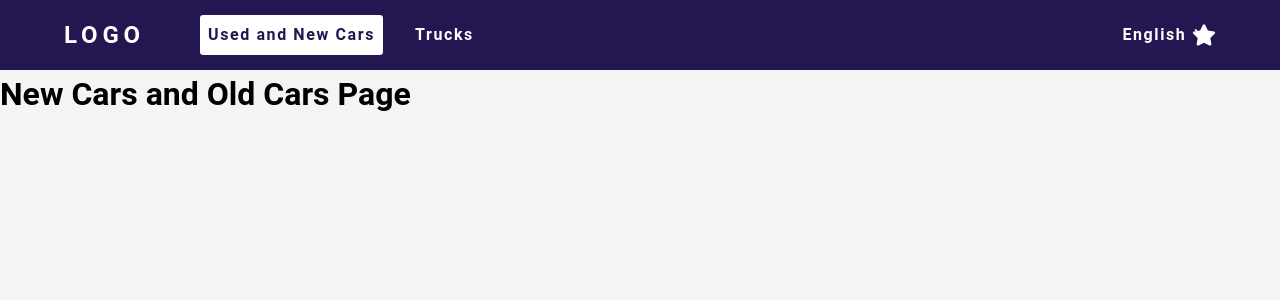
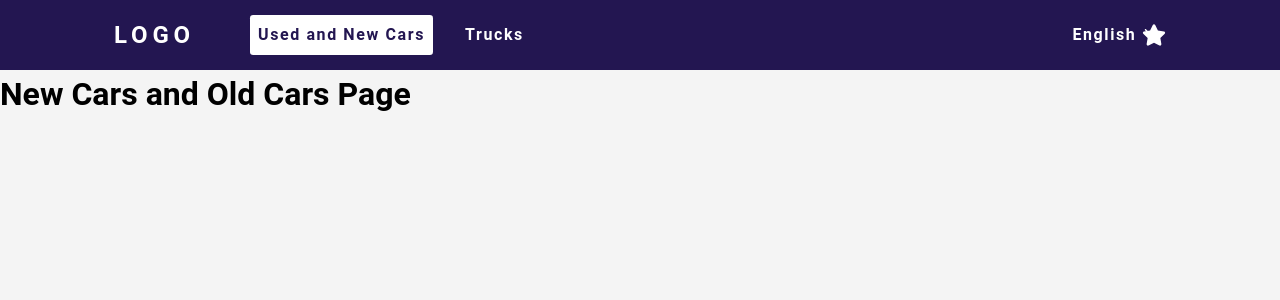
Before and after one commit to muhammedb8826/ecommerce, a React (Vite) app: page /cars in a window 1280 px wide. Shown: the top 300 px of the page. Built offline with nearby package versions, Linux system fonts and the light colour scheme.

Commit message:
change the sceen width

```diff
--- a/src/App.tsx
+++ b/src/App.tsx
@@ -8,9 +8,9 @@ import Favorites from './pages/Favorites';
 const App = () => {
   return (
     <div className="app">
-      <div className="nav-container">
+      <header className="nav-container">
         <Navbar />
-      </div>
+      </header>
       <Routes>
         <Route path="/" element={<Home />} />
         <Route path="/cars" element={<Cars />} />
--- a/src/index.css
+++ b/src/index.css
@@ -4,7 +4,7 @@
   --third-color: #2374ab;
   --fourth-color: #ff8484;
   --fifth-color: #dcdcdc;
-  --container-width: 1200px;
+  --container-width: 1100px;
 }
 
 *,
@@ -176,7 +176,6 @@ nav {
   }
 
   .card-section .card-container {
-    display: grid;
     grid-template-columns: 1fr 1fr 1fr 1fr;
   }
 }
--- a/src/pages/Cars.tsx
+++ b/src/pages/Cars.tsx
@@ -1,6 +1,6 @@
 const Cars = () => {
   return (
-    <div>
+    <div className="cars">
       <h1>New Cars and Old Cars Page</h1>
     </div>
   );
```
